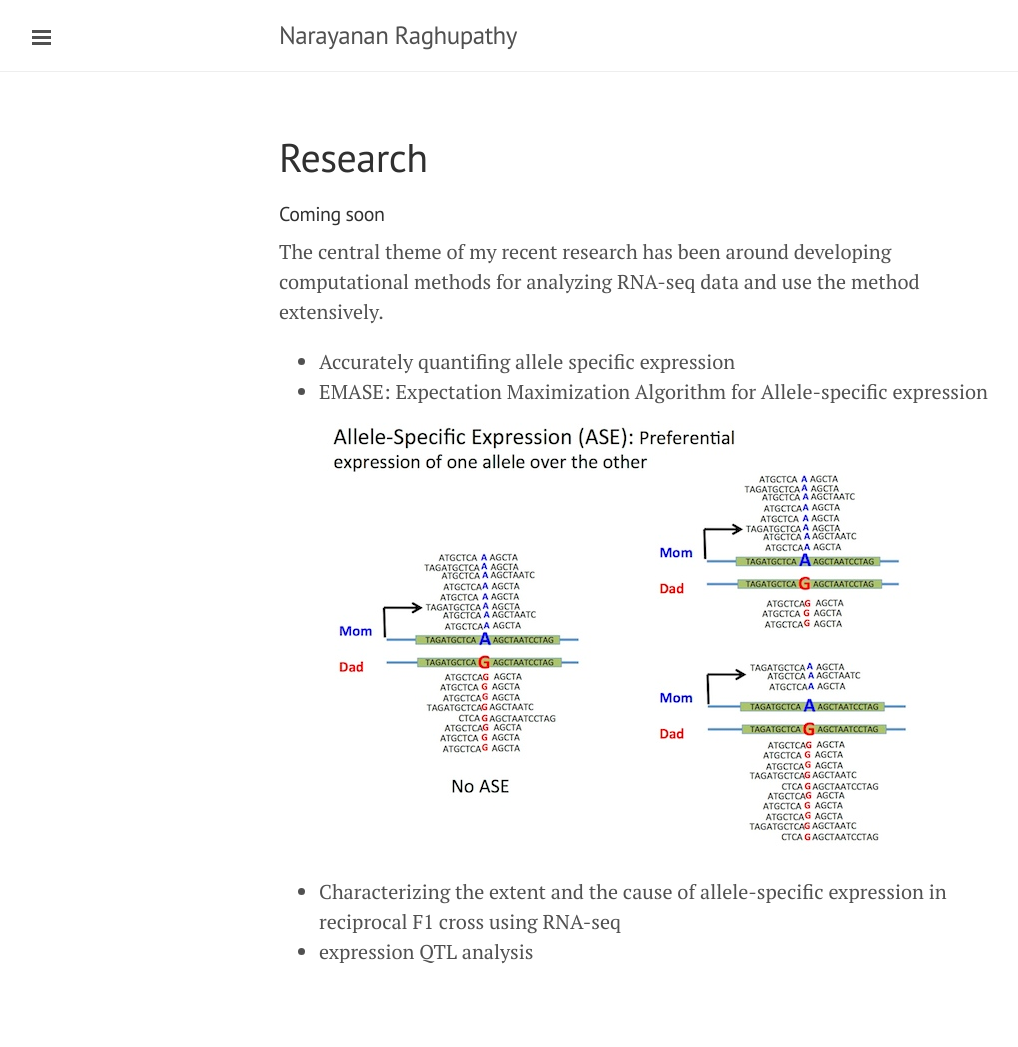
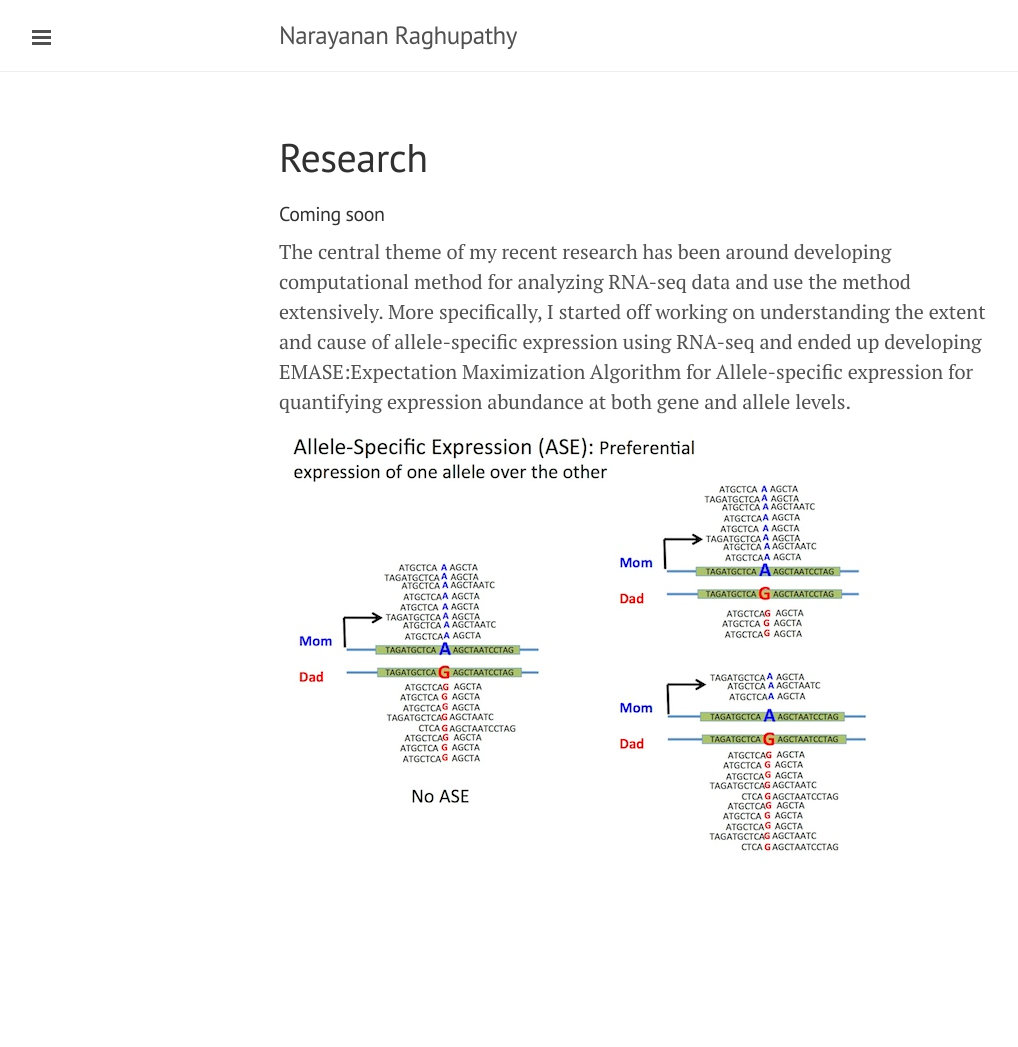
Before and after one commit to narayananr/narayananr.github.io, a Jekyll site: the page built from research.md, in a window 1280 px wide. Shown: the whole page, without its empty margins (1-1019 px from the left). Built offline with Jekyll 4.4.1, drawn with Linux system fonts in a browser that asks for light colours; Markdown is read by kramdown in place of the engine named in the settings; after the commit the page ends 947 px from its top, so only the background shows below that.

Commit message:
Update research.md

```diff
--- a/research.md
+++ b/research.md
@@ -4,9 +4,5 @@ title: Research
 ---
 
 ##### Coming soon
-The central theme of my recent research has been around developing computational methods for analyzing RNA-seq data and use the method extensively.
-* Accurately quantifing allele specific expression
-* EMASE: Expectation Maximization Algorithm for Allele-specific expression
+The central theme of my recent research has been around developing computational method for analyzing RNA-seq data and use the method extensively. More specifically, I started off working on understanding the extent and cause of allele-specific expression using RNA-seq and ended up developing EMASE:Expectation Maximization Algorithm for Allele-specific expression for quantifying expression abundance at both gene and allele levels.
 ![ASE](/public/images/ASE-cartoon.jpg)
-* Characterizing the extent and the cause of allele-specific expression in reciprocal F1 cross using RNA-seq
-* expression QTL analysis
```
